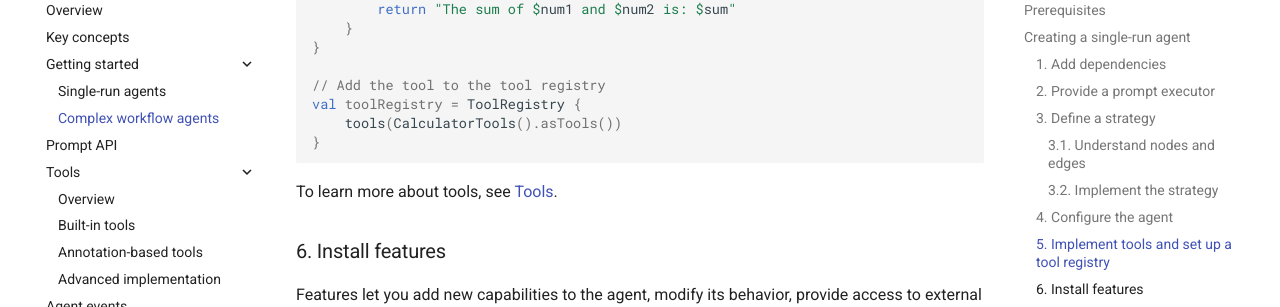
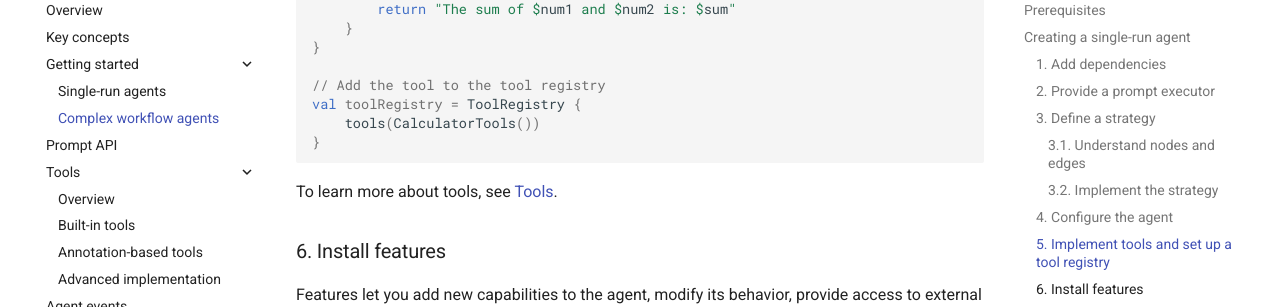
Before and after one commit to JetBrains/koog-docs, an MkDocs documentation site: the page built from docs/complex-workflow-agents.md, in a window 1280 px wide and 900 px high, scrolled down 4734 px. Shown: the part 146-453 px from the top of the window. Built offline with MkDocs 1.6.1 and Material for MkDocs 9.7.7, drawn with Linux system fonts in a browser that asks for light colours; comment, search, counter and statistics services are not loaded.

Commit message:
Roll back asTools

````diff
--- a/docs/complex-workflow-agents.md
+++ b/docs/complex-workflow-agents.md
@@ -271,7 +271,7 @@ import ai.koog.agents.core.tools.ToolRegistry
 import ai.koog.agents.core.tools.annotations.LLMDescription
 import ai.koog.agents.core.tools.annotations.Tool
 import ai.koog.agents.core.tools.reflect.ToolSet
-import ai.koog.agents.core.tools.reflect.asTools
+import ai.koog.agents.core.tools.reflect.tools
 -->
 ```kotlin
 // Implement a simple calculator tool that can add two numbers
@@ -293,7 +293,7 @@ class CalculatorTools : ToolSet {
 
 // Add the tool to the tool registry
 val toolRegistry = ToolRegistry {
-    tools(CalculatorTools().asTools())
+    tools(CalculatorTools())
 }
 ```
 <!--- KNIT example-complex-workflow-agents-09.kt -->
@@ -414,7 +414,7 @@ import ai.koog.agents.core.tools.ToolRegistry
 import ai.koog.agents.core.tools.annotations.LLMDescription
 import ai.koog.agents.core.tools.annotations.Tool
 import ai.koog.agents.core.tools.reflect.ToolSet
-import ai.koog.agents.core.tools.reflect.asTools
+import ai.koog.agents.core.tools.reflect.tools
 import ai.koog.agents.features.eventHandler.feature.EventHandler
 import ai.koog.prompt.dsl.Prompt
 import ai.koog.prompt.executor.clients.openai.OpenAIModels
@@ -498,7 +498,7 @@ class CalculatorTools : ToolSet {
 
 // Add the tool to the tool registry
 val toolRegistry = ToolRegistry {
-    tools(CalculatorTools().asTools())
+    tools(CalculatorTools())
 }
 
 // Create the agent
````
Also changed, not shown: 2 other files.
